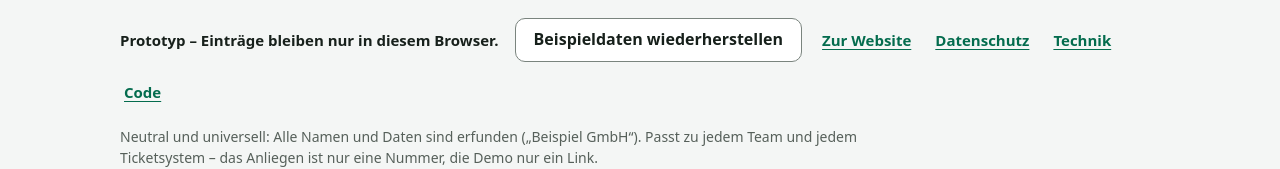
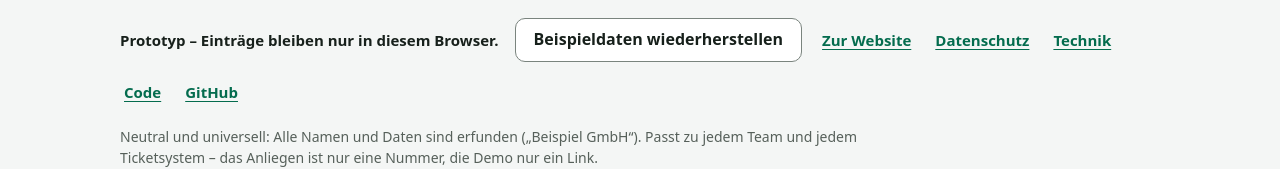
Before and after one commit to barneyson55/demo-portal, a plain HTML site: page index.html in a window 1280 px wide. Shown: the part 664-833 px from the top of the page. Drawn offline with Linux system fonts and the light colour scheme.

Commit message:
Link the GitHub repository from the portal footer
Co-Authored-By: Claude Opus 5.5 <noreply@anthropic.com>

```diff
--- a/index.html
+++ b/index.html
@@ -168,6 +168,7 @@
         <a class="link" href="https://barneysintro.space/privacy">Datenschutz</a>
         <a class="link" href="technik.html">Technik</a>
         <a class="link" href="app.js">Code</a>
+        <a class="link" href="https://github.com/barneyson55/demo-portal">GitHub</a>
       </div>
 
       <div class="reset-ask" id="reset-frage" hidden>
```
